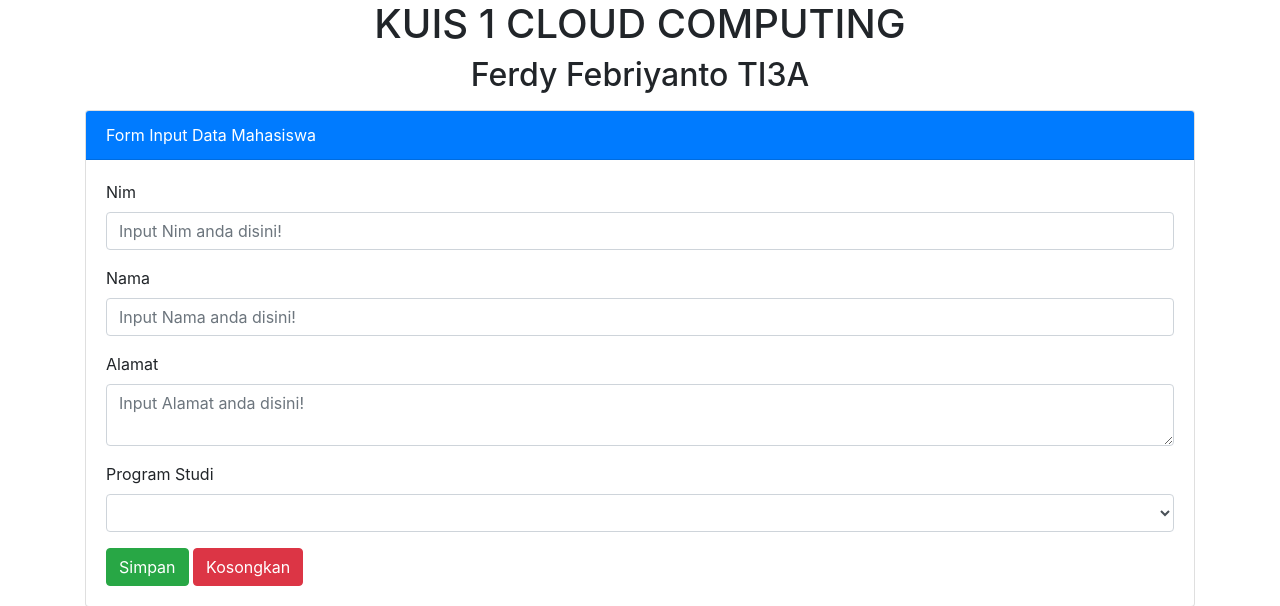
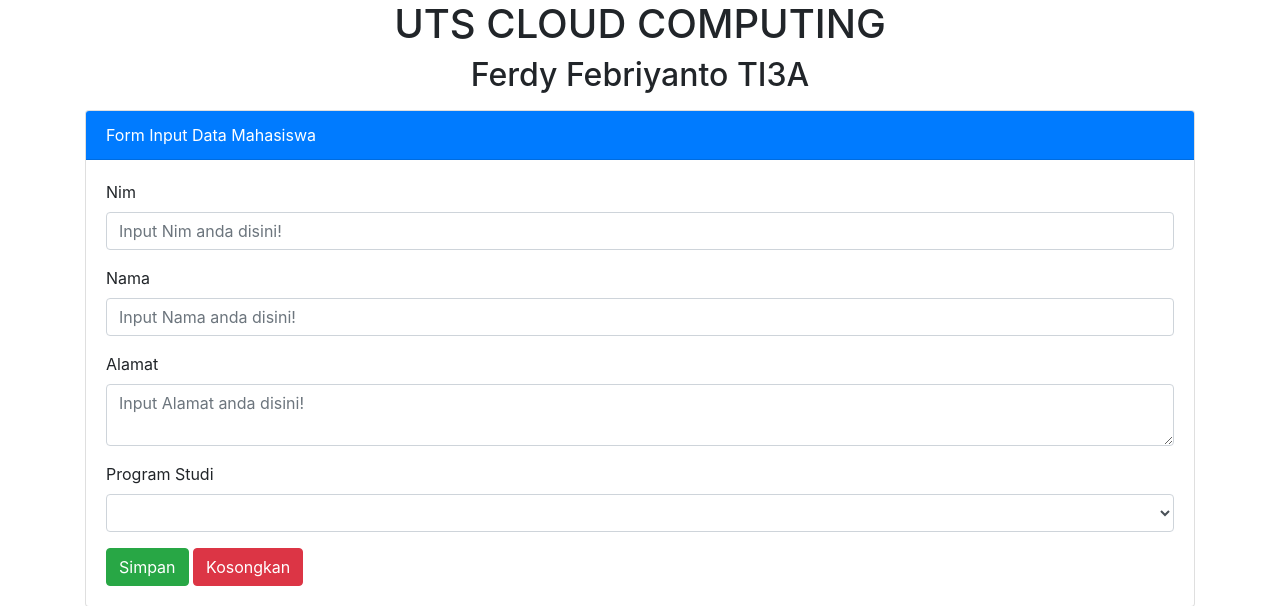
Before and after one commit to ferdyfebriyanto/crud_siakad, a PHP site: page /index.php in a window 1280 px wide. Shown: the top 606 px of the page. Run offline with PHP 8.4, Linux system fonts and the light colour scheme; data comes from the database, SQL or seed files in the repository.

Commit message:
Update index.php

```diff
--- a/index.php
+++ b/index.php
@@ -102,13 +102,13 @@
 <!DOCTYPE html>
 <html>
 <head>
-	<title>KUIS 1 CLOUD COMPUTING</title>
+	<title>UTS CLOUD COMPUTING</title>
 	<link rel="stylesheet" type="text/css" href="css/bootstrap.min.css">
 </head>
 <body>
 <div class="container">
 
-	<h1 class="text-center">KUIS 1 CLOUD COMPUTING</h1>
+	<h1 class="text-center">UTS CLOUD COMPUTING</h1>
 	<h2 class="text-center">Ferdy Febriyanto TI3A</h2>
 
 	<!-- Awal Card Form -->
```
